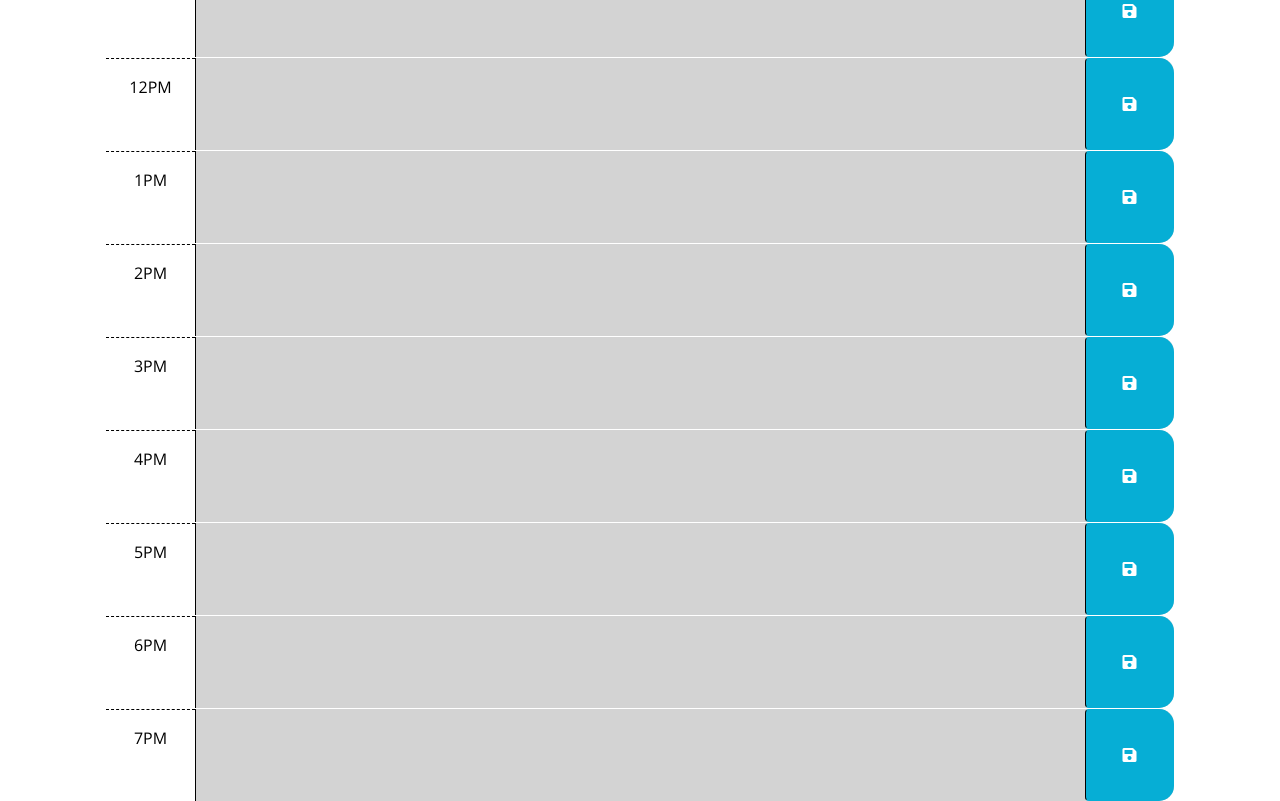
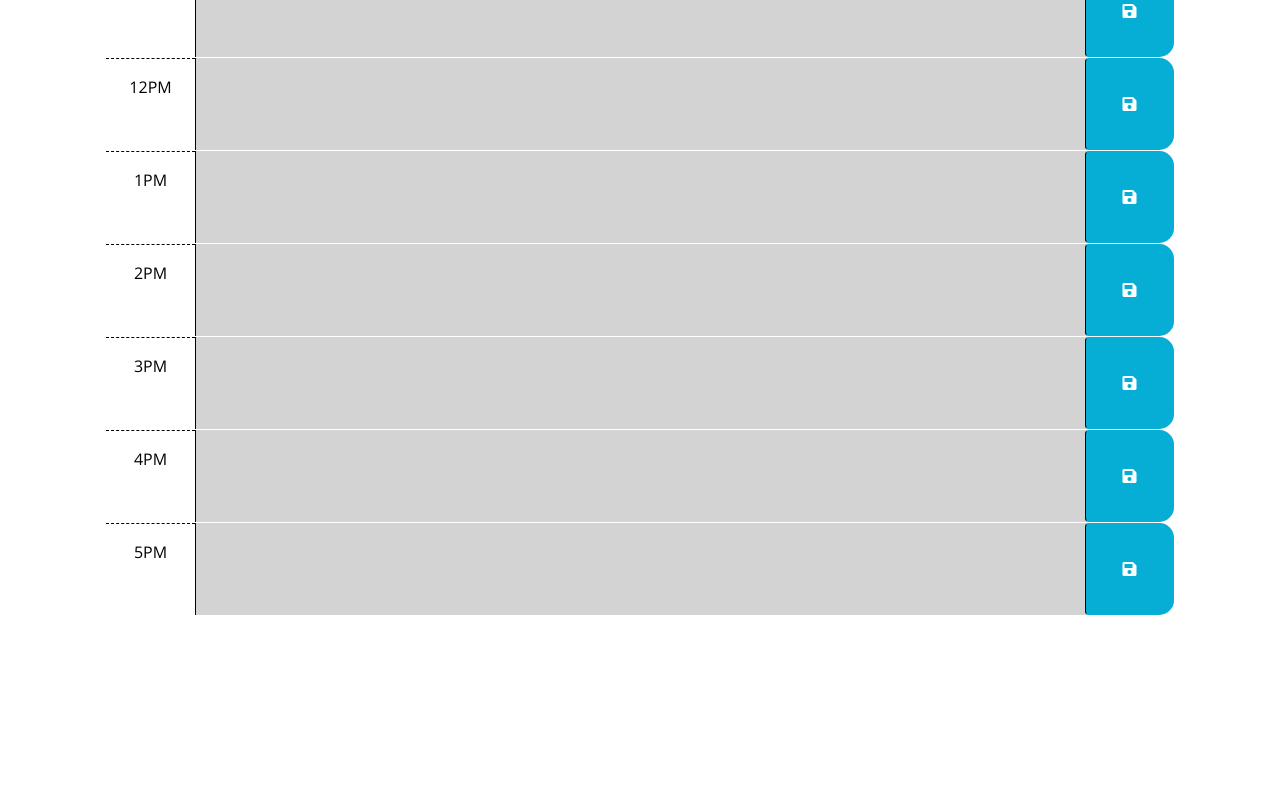
Before and after one commit to JayneValverde/Jaynes-work-day-calander, a plain HTML site: page index.html in a window 1280 px wide. Shown: the part 542-1343 px from the top of the page. After the commit the page ends 1157 px from the top, so only its background shows below. Drawn offline with nearby package versions, Linux system fonts and the light colour scheme.

Commit message:
html edit

```diff
--- a/index.html
+++ b/index.html
@@ -112,22 +112,6 @@
         </button>
       </div>
 
-      <div id="hour-18" class="row time-block future">
-        <div class="col-2 col-md-1 hour text-center py-3">6PM</div>
-        <textarea id="text-18" class="col-8 col-md-10 description" rows="3"> </textarea>
-        <button onclick="saveText(18)" class="btn saveBtn col-2 col-md-1" aria-label="save">
-          <i class="fas fa-save" aria-hidden="true"></i>
-        </button>
-      </div>
-
-      <div id="hour-19" class="row time-block future">
-        <div class="col-2 col-md-1 hour text-center py-3">7PM</div>
-        <textarea id="text-19" class="col-8 col-md-10 description" rows=3"> </textarea>
-        <button onclick="saveText(19)" class="btn saveBtn col-2 col-md-1" aria-label="save">
-          <i class="fas fa-save" aria-hidden="true"></i>
-        </button>
-      </div>
-
       </div>
 
       <script
--- a/script.js
+++ b/script.js
@@ -7,7 +7,7 @@
 // Save reference to import DOM elements
 var timeDisplayEl = $('#time-display');
 let textarea;
-let workingHours = [9,10,11,12,13,14,15,16,17,18,19,]
+let workingHours = [9,10,11,12,13,14,15,16,17,]
 
  // Function to display the time
 function displayTime() {
```
Also changed, not shown: 1 other file.
